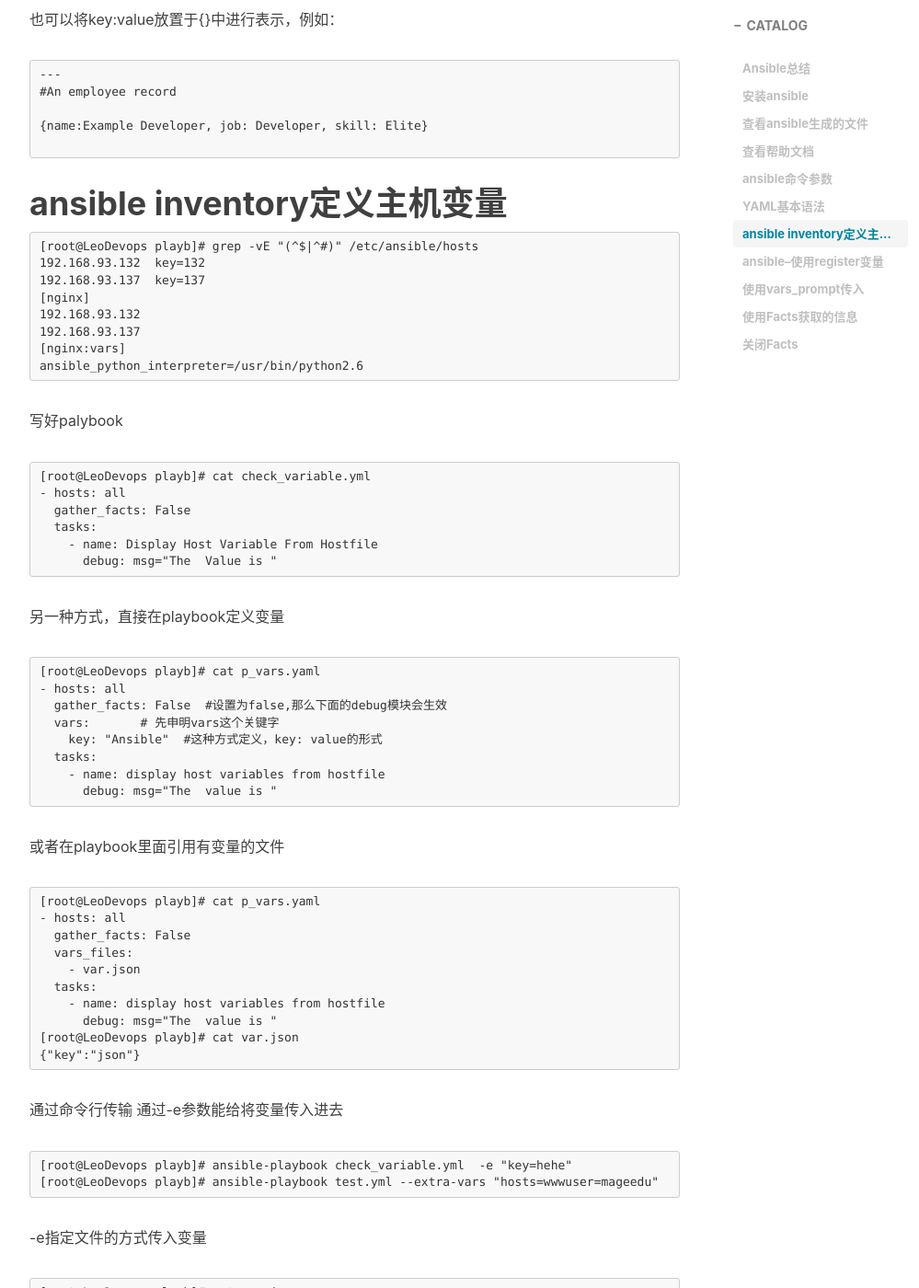
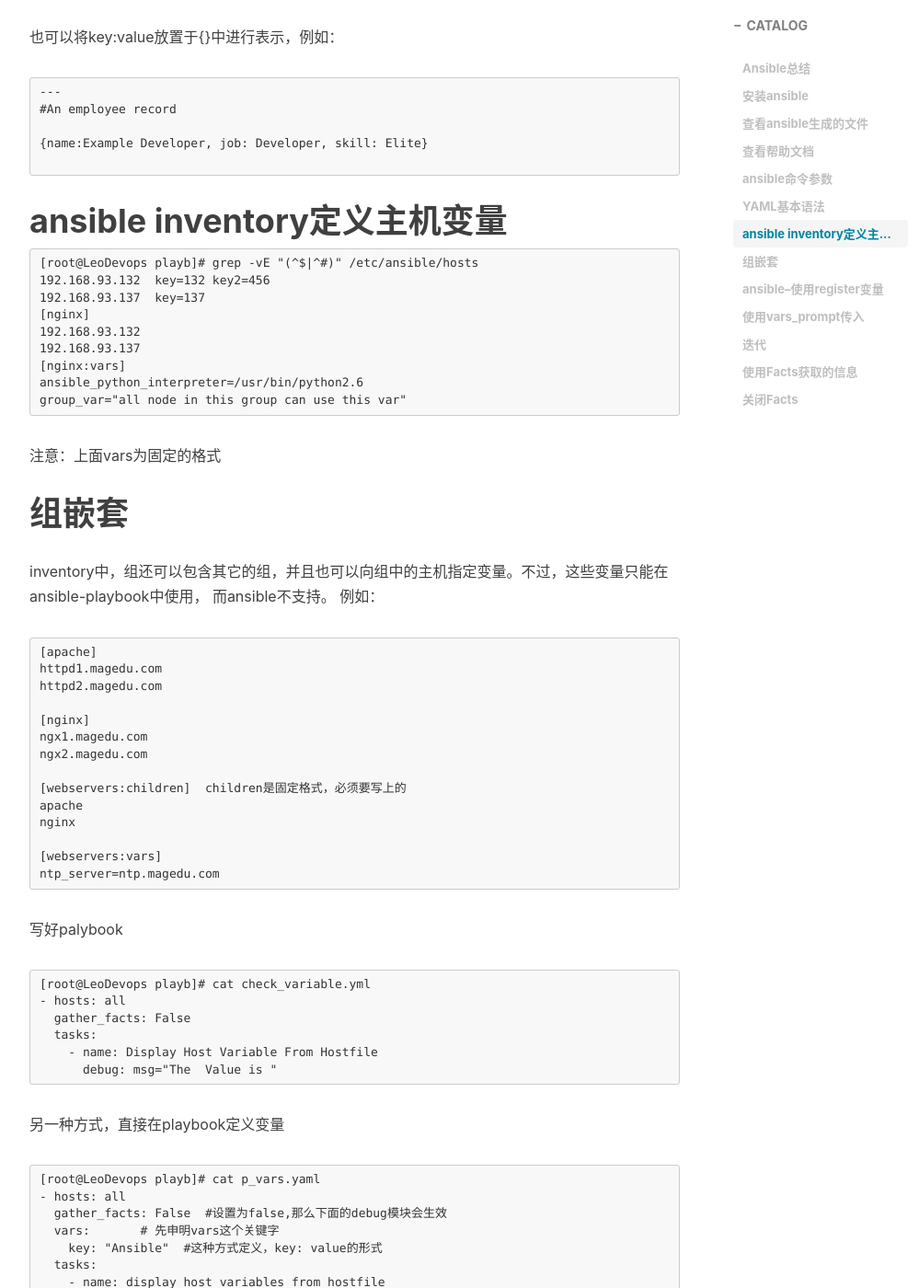
Before and after one commit to handerfly/handerfly.github.io, a Jekyll site: the page built from _posts/2019-05-18-Ansible总结.md, in a window 1280 px wide and 1400 px high, scrolled down 2662 px. Shown: the whole window at 92% size, without its empty margins (233-1232 px from the left). Built offline with Jekyll 4.4.1, drawn with Linux system fonts in a browser that asks for light colours; nearby versions of some CDN libraries; comment, search, counter and statistics services are not loaded; some of the changed text lies outside the part shown.

Commit message:
Update 2019-05-18-Ansible总结.md

````diff
--- a/_posts/2019-05-18-Ansible总结.md
+++ b/_posts/2019-05-18-Ansible总结.md
@@ -31,6 +31,7 @@
 # 查看帮助文档
 ```
 ## ansible-doc -h
+ansible-doc -l 			   # 查看所有模块
 ansible-doc -s module-name # 查看模块使用方法(显示片段)
 ansible-doc module-name    # 查看模块使用方法(更具体)
 ```
@@ -111,14 +112,38 @@
 # ansible inventory定义主机变量
 ```
 [root@LeoDevops playb]# grep -vE "(^$|^#)" /etc/ansible/hosts
-192.168.93.132  key=132
+192.168.93.132  key=132 key2=456
 192.168.93.137  key=137
 [nginx]
 192.168.93.132
 192.168.93.137
 [nginx:vars]
 ansible_python_interpreter=/usr/bin/python2.6
+group_var="all node in this group can use this var"
 ```
+注意：上面vars为固定的格式
+
+# 组嵌套
+inventory中，组还可以包含其它的组，并且也可以向组中的主机指定变量。不过，这些变量只能在ansible-playbook中使用，
+而ansible不支持。
+例如：
+```
+[apache]
+httpd1.magedu.com
+httpd2.magedu.com
+
+[nginx]
+ngx1.magedu.com
+ngx2.magedu.com
+
+[webservers:children]  children是固定格式，必须要写上的
+apache
+nginx
+
+[webservers:vars]
+ntp_server=ntp.magedu.com
+```
+
 写好palybook
 ```
 [root@LeoDevops playb]# cat check_variable.yml
@@ -259,6 +284,31 @@
   - {role: "test", vvvv_1: "ah" , test1: "this is test1", }
 ```
 
+# 迭代
+当有需要重复性执行的任务时，可以使用迭代机制。其使用格式为将需要迭代的内容定义为item变量引用，并通过with_items语句来指明迭代的元素列表即可。例如：
+```
+- name: add several users
+  user: name={{ item }} state=present groups=wheel
+  with_items:
+        - testuser1
+        - testuser2
+```
+上面语句的功能等同于下面的语句：
+```
+- name: add user testuser1
+  user: name=testuser1 state=present groups=wheel
+- name: add user testuser2
+  user: name=testuser2 state=present groups=wheel
+```
+另外，with_items中使用的元素还可以是hashes，例如：
+```
+- name: add several users
+  user: name={{ item.name }} state=present groups={{ item.groups }}
+  with_items:
+        - { name: 'testuser1', groups: 'wheel'}
+        - { name: 'testuser2', groups: 'root'}
+```
+【注意】：item是固定变量名。
 
 # 使用Facts获取的信息
 Facts通过访问远程系统获取相应的信息. 一个例子就是远程主机的IP地址或者操作系统是什么. 使用以下命令可以查看哪些信息是可用的:
````
